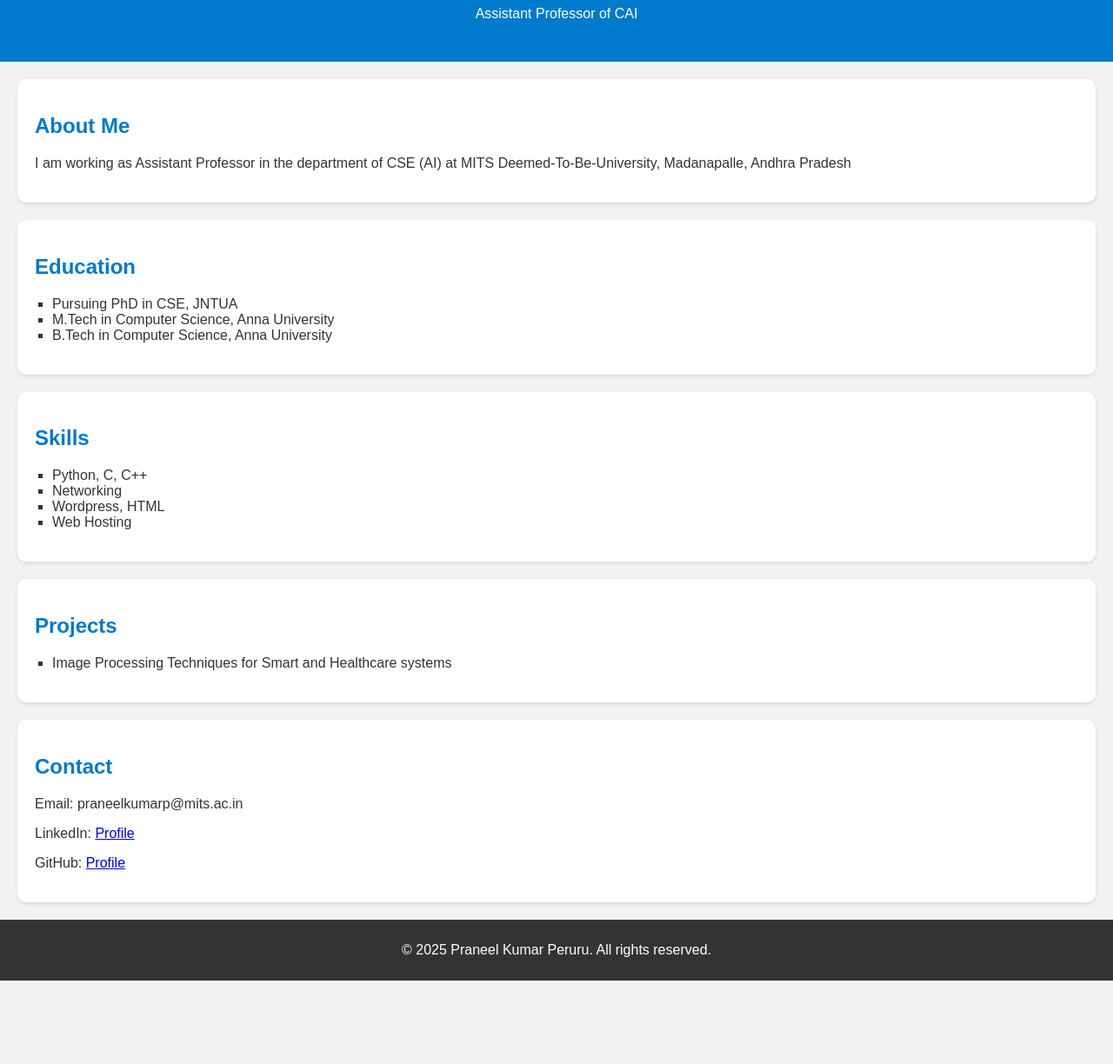
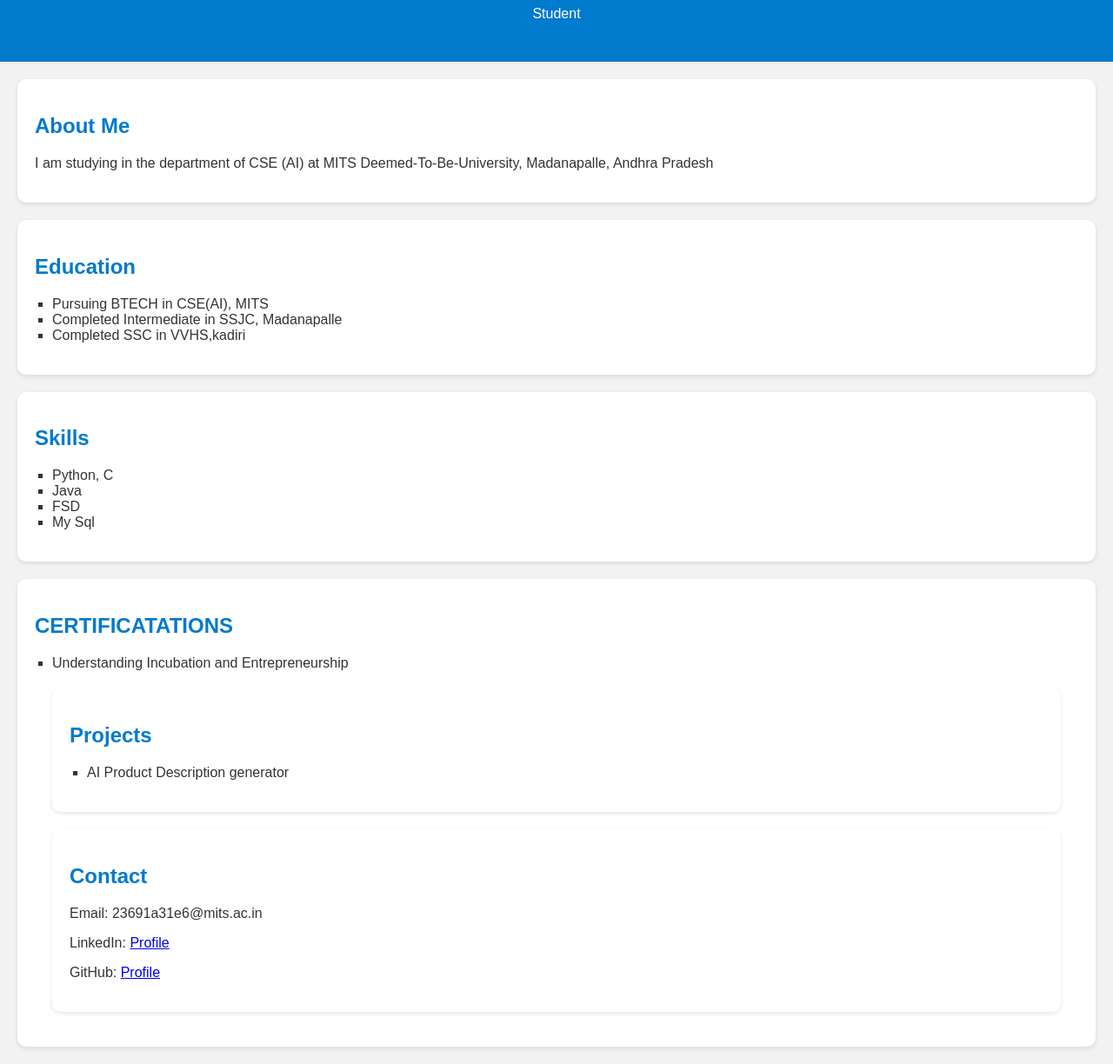
Before and after one commit to santhosh18v/Portfolio, a plain HTML site: page index.html in a window 1280 px wide. Shown: the part 103-1327 px from the top of the page at 87% size. Before the commit the page ends 1231 px from the top, so only its background shows below. Drawn offline with Linux system fonts and the light colour scheme; files whose address does not match are found by name.

Commit message:
Update index.html

```diff
--- a/index.html
+++ b/index.html
@@ -6,7 +6,7 @@
 
   <meta charset="UTF-8">
 
-  <title>Udayakumar P | Portfolio</title>
+  <title>Santhosh Reddy | Portfolio</title>
 
   <link rel="stylesheet" href="Z:\FSD -2\exp_1\style.css">
 
@@ -18,9 +18,9 @@
 
   <header>
 
-    <h1>Praneel Kumar Peruru</h1>
+    <h1>Thunga Santhosh Kumar Reddy</h1>
 
-    <p>Assistant Professor of CAI</p>
+    <p>Student</p>
 
   </header>
 
@@ -30,7 +30,7 @@
 
     <h2>About Me</h2>
 
-    <p>I am working as Assistant Professor in the department of CSE (AI) at MITS Deemed-To-Be-University, Madanapalle, Andhra Pradesh</p>
+    <p>I am studying  in the department of CSE (AI) at MITS Deemed-To-Be-University, Madanapalle, Andhra Pradesh</p>
 
   </section>
 
@@ -42,11 +42,11 @@
 
     <ul>
 
-      <li>Pursuing PhD in CSE, JNTUA</li>
+      <li>Pursuing BTECH in CSE(AI), MITS</li>
 
-      <li>M.Tech in Computer Science, Anna University</li>
+      <li>Completed Intermediate in SSJC, Madanapalle</li>
 
-      <li>B.Tech in Computer Science, Anna University</li>
+      <li>Completed SSC in VVHS,kadiri</li>
 
     </ul>
 
@@ -60,19 +60,23 @@
 
     <ul>
 
-      <li>Python, C, C++</li>
+      <li>Python, C</li>
 
-      <li>Networking</li>
+      <li>Java</li>
 
-      <li>Wordpress, HTML</li>
+      <li> FSD</li>
 
-      <li>Web Hosting</li>
+      <li>My Sql</li>
 
     </ul>
 
   </section>
 
-
+ <section id="certificates">
+   <h2>CERTIFICATATIONS</h2>
+   <ul>
+     <li>Understanding Incubation and Entrepreneurship</li>
+   </ul>
 
   <section id="projects">
 
@@ -80,7 +84,7 @@
 
     <ul>
 
-      <li>Image Processing Techniques for Smart and Healthcare systems</li>
+      <li>AI Product Description generator</li>
 
           </ul>
 
@@ -92,21 +96,13 @@
 
     <h2>Contact</h2>
 
-    <p>Email: praneelkumarp@mits.ac.in</p>
+    <p>Email: 23691a31e6@mits.ac.in</p>
 
-    <p>LinkedIn: <a href="https://linkedin.com/in/praneel-kumar-peruru">Profile</a></p>
+    <p>LinkedIn: <a href="https://linkedin.com/in/thunga-santhosh-kumar-reddy-0279102ba">Profile</a></p>
 
-    <p>GitHub: <a href="https://github.com/praneelkumarp">Profile</a></p>
+    <p>GitHub: <a href="https://github.com/santhosh18v">Profile</a></p>
 
   </section>
-
-
-
-  <footer>
-
-    <p>&copy; 2025 Praneel Kumar Peruru. All rights reserved.</p>
-
-  </footer>
 
 
 
```
